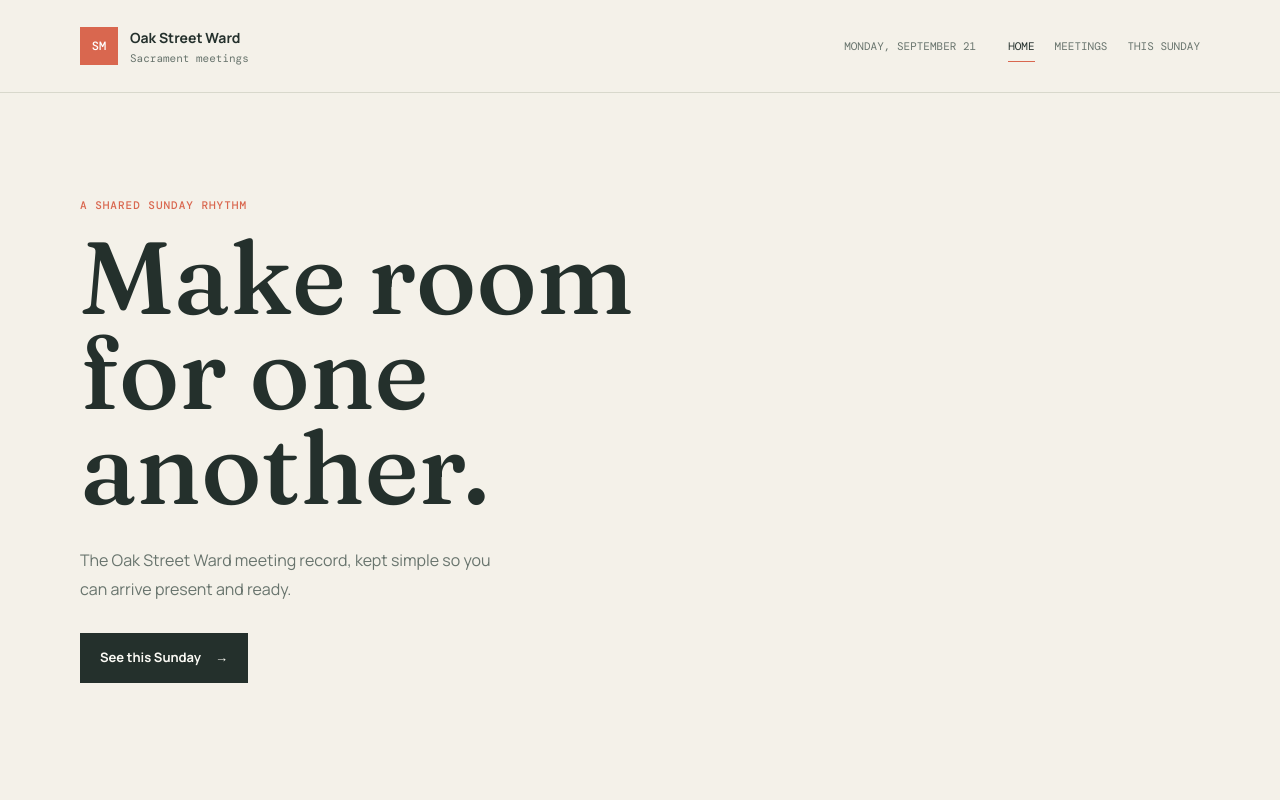
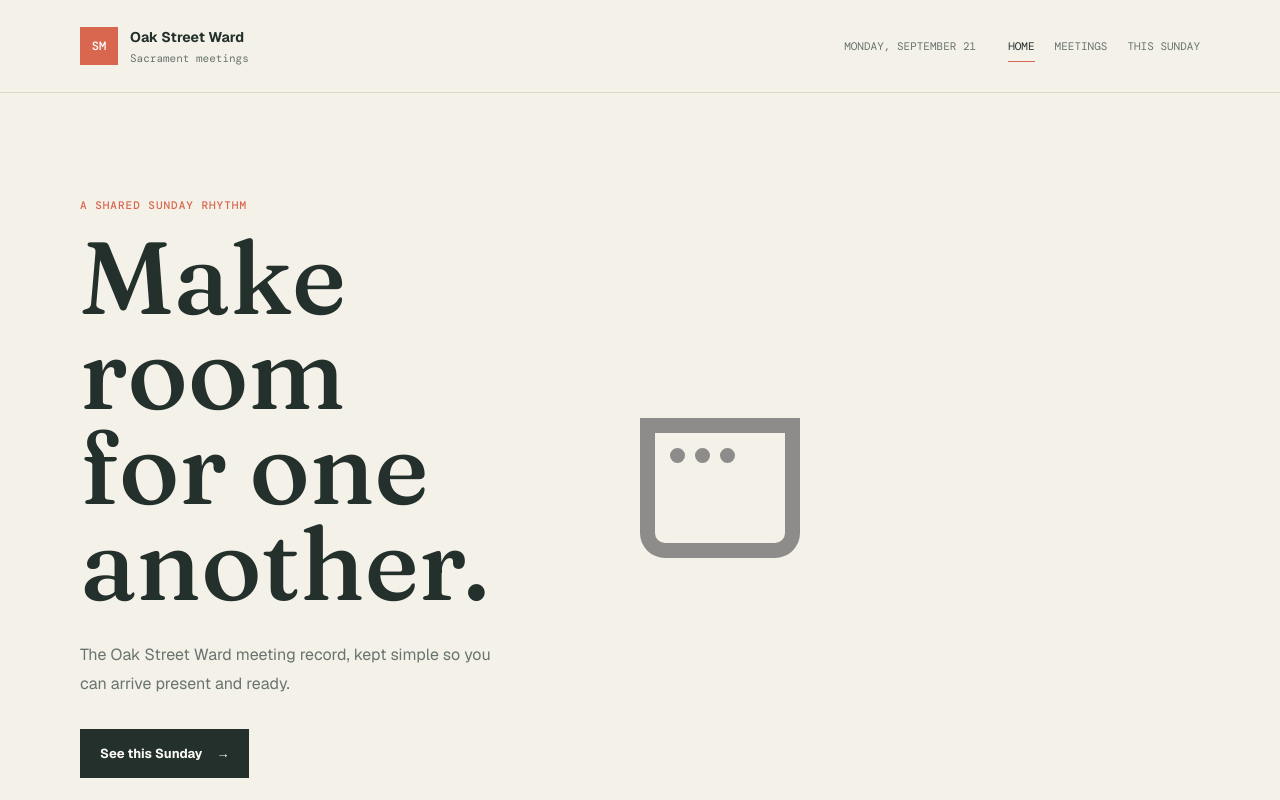
Before and after one commit to Maritherecua/sacrament-meetings, a Next.js app: page / in a window 1280 px wide. Shown: the top 800 px of the page. Built offline with nearby package versions, Linux system fonts and the light colour scheme.

Commit message:
Added API fetching functions for meetings and individual meeting details, replacing direct database access with HTTP requests to the API.

```diff
--- a/app/api/meetings/[id]/route.ts
+++ b/app/api/meetings/[id]/route.ts
@@ -1,7 +1,13 @@
-import { getMeeting } from "@/lib/meetings-db";
+import { getMeetingById } from "@/lib/meetings-db";
 
 export async function GET(_request: Request, { params }: { params: Promise<{ id: string }> }): Promise<Response> {
-    const { id } = await params;
-    const meeting = getMeeting(Number(id));
+    const { id: idParam } = await params;
+    const id = Number(idParam);
+
+    if (!idParam || !Number.isInteger(id)) {
+        return Response.json({ error: "Meeting ID must be a number" }, { status: 400 });
+    }
+
+    const meeting = getMeetingById(id);
     return meeting ? Response.json(meeting) : Response.json({ error: "Meeting not found" }, { status: 404 });
 }
--- a/app/api/meetings/route.ts
+++ b/app/api/meetings/route.ts
@@ -1,5 +1,6 @@
-import { meetings } from "@/lib/meetings-db";
+import { getMeetings } from "@/lib/meetings-db";
 
-export function GET(): Response {
-    return Response.json(meetings);
+export function GET(request: Request): Response {
+    const date = new URL(request.url).searchParams.get("date");
+    return Response.json(getMeetings(date));
 }
--- a/app/globals.css
+++ b/app/globals.css
@@ -23,7 +23,7 @@ body {
     margin: 0;
     background: var(--paper);
     color: var(--ink);
-    font-family: "Manrope", sans-serif;
+    font-family: var(--font-geist-sans), "Manrope", sans-serif;
 }
 
 a {
@@ -115,6 +115,16 @@ a {
 .home-hero {
     padding: 105px 0 120px;
     max-width: 720px;
+    display: grid;
+    grid-template-columns: 1fr 160px;
+    gap: 48px;
+    align-items: center;
+}
+
+.hero-image {
+    width: 160px;
+    height: 160px;
+    opacity: .72;
 }
 
 .eyebrow {
@@ -404,6 +414,11 @@ h2 {
 
     .home-hero {
         padding: 75px 0 85px;
+        grid-template-columns: 1fr;
+    }
+
+    .hero-image {
+        display: none;
     }
 
     .home-feature {
--- a/app/layout.tsx
+++ b/app/layout.tsx
@@ -1,5 +1,7 @@
 import type { Metadata } from "next";
 import { Geist, Geist_Mono } from "next/font/google";
+import { Footer } from "@/components/Footer";
+import { Header } from "@/components/Header";
 import "./globals.css";
 
 const geistSans = Geist({
@@ -23,7 +25,11 @@ export default function RootLayout({ children }: LayoutProps<"/">) {
       lang="en"
       className={`${geistSans.variable} ${geistMono.variable} h-full antialiased`}
     >
-      <body className="min-h-full flex flex-col">{children}</body>
+      <body className="min-h-full flex flex-col">
+        <Header />
+        <div className="flex-1">{children}</div>
+        <Footer />
+      </body>
     </html>
   );
 }
--- a/app/meetings/[id]/page.tsx
+++ b/app/meetings/[id]/page.tsx
@@ -1,10 +1,10 @@
 import { MeetingDetail } from "@/components/MeetingDetail";
-import { getMeeting } from "@/lib/meetings-db";
+import { fetchMeeting } from "@/lib/meetings-api";
 import { notFound } from "next/navigation";
 
 export default async function MeetingPage({ params, searchParams }: PageProps<"/meetings/[id]">) {
     const { id } = await params;
-    const meeting = getMeeting(Number(id));
+    const meeting = await fetchMeeting(id);
     if (!meeting) notFound();
     const { print } = await searchParams;
     return <div className={print === "true" ? "print-view content-column" : "content-column"}><MeetingDetail meeting={meeting} /></div>;
--- a/app/meetings/current/page.tsx
+++ b/app/meetings/current/page.tsx
@@ -1,6 +1,13 @@
 import { redirect } from "next/navigation";
-import { getCurrentMeeting } from "@/lib/meetings-db";
+import { getMeetings } from "@/lib/meetings-db";
 
-export default function CurrentMeetingPage() {
-    redirect(`/meetings/${getCurrentMeeting().id}`);
+export default function CurrentMeetingPage(): never {
+    const today = new Date();
+    const dayOfWeek = today.getDay();
+    const sunday = new Date(today);
+    sunday.setDate(today.getDate() - dayOfWeek);
+    const sundayDate = sunday.toISOString().slice(0, 10);
+    const meeting = getMeetings(sundayDate)[0];
+
+    redirect(meeting ? `/meetings/${meeting.id}` : "/meetings");
 }
--- a/app/meetings/layout.tsx
+++ b/app/meetings/layout.tsx
@@ -1,6 +1,3 @@
-import { Footer } from "@/components/Footer";
-import { Header } from "@/components/Header";
-
 export default function MeetingsLayout({ children }: LayoutProps<"/meetings">) {
-    return <><Header /><main className="page-shell">{children}</main><Footer /></>;
+    return <main className="page-shell">{children}</main>;
 }
--- a/app/meetings/loading.tsx
+++ b/app/meetings/loading.tsx
@@ -1,3 +1,3 @@
 export default function Loading() {
-    return <div className="loading-state" aria-label="Loading meetings">Loading meetings...</div>;
+    return <div className="loading-state flex min-h-64 items-center justify-center" aria-label="Loading meetings">Loading meetings...</div>;
 }
--- a/app/meetings/page.tsx
+++ b/app/meetings/page.tsx
@@ -1,6 +1,7 @@
 import { MeetingCard } from "@/components/MeetingCard";
-import { meetings } from "@/lib/meetings-db";
+import { fetchMeetings } from "@/lib/meetings-api";
 
-export default function MeetingsPage() {
+export default async function MeetingsPage() {
+    const meetings = await fetchMeetings();
     return <div className="content-column"><div className="page-intro"><p className="eyebrow">The record</p><h1>Sunday meetings</h1><p>A simple place to find the order of worship, the people serving, and the words we are gathering around.</p></div><div className="meeting-list">{meetings.map((meeting, index) => <MeetingCard key={meeting.id} meeting={meeting} featured={index === 0} />)}</div></div>;
 }
--- a/app/page.tsx
+++ b/app/page.tsx
@@ -1,11 +1,10 @@
 import Link from "next/link";
-import { Footer } from "@/components/Footer";
-import { Header } from "@/components/Header";
+import Image from "next/image";
 import { MeetingCard } from "@/components/MeetingCard";
 import { getCurrentMeeting } from "@/lib/meetings-db";
 
 export default function Home() {
-  const meeting = getCurrentMeeting();
+    const meeting = getCurrentMeeting();
 
-  return <><Header /><main className="home-main"><section className="home-hero"><p className="eyebrow">A shared Sunday rhythm</p><h1>Make room<br />for one another.</h1><p className="hero-copy">The Oak Street Ward meeting record, kept simple so you can arrive present and ready.</p><Link className="primary-link" href={`/meetings/${meeting.id}`}>See this Sunday <span aria-hidden="true">→</span></Link></section><section className="home-feature"><MeetingCard meeting={meeting} featured /><div className="home-aside"><p className="eyebrow">A little context</p><p>Every meeting is a chance to listen closely, sing together, and leave with something to carry home.</p><Link className="text-link" href="/meetings">Browse the record <span aria-hidden="true">→</span></Link></div></section></main><Footer /></>;
+    return <main className="home-main"><section className="home-hero"><div><p className="eyebrow">A shared Sunday rhythm</p><h1>Make room<br />for one another.</h1><p className="hero-copy">The Oak Street Ward meeting record, kept simple so you can arrive present and ready.</p><Link className="primary-link" href={`/meetings/${meeting.id}`}>See this Sunday <span aria-hidden="true">→</span></Link></div><Image className="hero-image" src="/window.svg" alt="Window illustration for the meeting record" width={320} height={320} priority /></section><section className="home-feature"><MeetingCard meeting={meeting} featured /><div className="home-aside"><p className="eyebrow">A little context</p><p>Every meeting is a chance to listen closely, sing together, and leave with something to carry home.</p><Link className="text-link" href="/meetings">Browse the record <span aria-hidden="true">→</span></Link></div></section></main>;
 }
--- a/components/NavLinks.tsx
+++ b/components/NavLinks.tsx
@@ -6,5 +6,8 @@ import { usePathname } from "next/navigation";
 
 export function NavLinks(): ReactElement {
     const pathname = usePathname();
-    return <nav className="nav-links flex gap-5" aria-label="Main navigation"><Link className={pathname === "/" ? "active" : ""} href="/">Home</Link><Link className={pathname.startsWith("/meetings") ? "active" : ""} href="/meetings">Meetings</Link><Link href="/meetings/current">This Sunday</Link></nav>;
+    const isCurrentMeeting = pathname === "/meetings/current";
+    const isMeetingsSection = pathname.startsWith("/meetings") && !isCurrentMeeting;
+
+    return <nav className="nav-links flex gap-5" aria-label="Main navigation"><Link className={pathname === "/" ? "active" : ""} href="/">Home</Link><Link className={isMeetingsSection ? "active" : ""} href="/meetings">Meetings</Link><Link className={isCurrentMeeting ? "active" : ""} href="/meetings/current">This Sunday</Link></nav>;
 }
--- /dev/null
+++ b/lib/meetings-api.ts
@@ -0,0 +1,34 @@
+import { headers } from "next/headers";
+import type { SacramentMeeting } from "./types";
+
+async function apiUrl(path: string): Promise<string> {
+    const requestHeaders = await headers();
+    const host = requestHeaders.get("host") ?? "localhost:3000";
+    const protocol = requestHeaders.get("x-forwarded-proto") ?? "http";
+    return `${protocol}://${host}${path}`;
+}
+
+export async function fetchMeetings(date?: string): Promise<SacramentMeeting[]> {
+    const query = date ? `?date=${encodeURIComponent(date)}` : "";
+    const response = await fetch(await apiUrl(`/api/meetings${query}`), { cache: "no-store" });
+
+    if (!response.ok) {
+        throw new Error(`Unable to load meetings: ${response.status}`);
+    }
+
+    return response.json() as Promise<SacramentMeeting[]>;
+}
+
+export async function fetchMeeting(id: string): Promise<SacramentMeeting | null> {
+    const response = await fetch(await apiUrl(`/api/meetings/${encodeURIComponent(id)}`), { cache: "no-store" });
+
+    if (response.status === 404) {
+        return null;
+    }
+
+    if (!response.ok) {
+        throw new Error(`Unable to load meeting: ${response.status}`);
+    }
+
+    return response.json() as Promise<SacramentMeeting>;
+}
```
